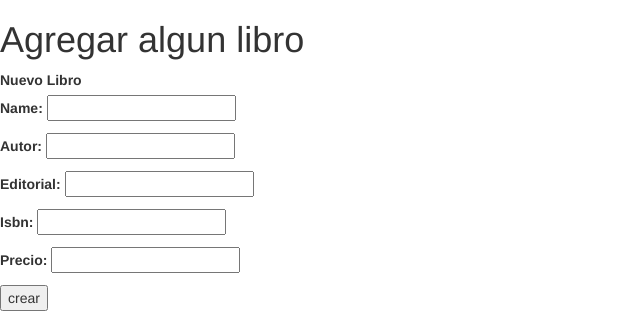
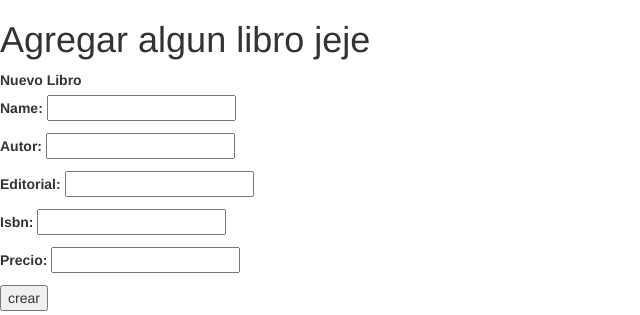
Before and after one commit to JOSESILVASERNA/examen_unidad1, a Django app: page /agregar_libro/ in a window 1280 px wide. Shown: the top 315 px of the page, without its empty margins (0-640 px from the left). Run offline with Django 3.2, Linux system fonts and the light colour scheme; some libraries are stand-ins or nearby versions.

Commit message:
Examen Unidad 1 V2

```diff
--- a/biblioteca/libros/templates/agregar_libro.html
+++ b/biblioteca/libros/templates/agregar_libro.html
@@ -1,7 +1,7 @@
 {% extends "base.html" %}
 
 {%block content%}
-  <h1>Agregar algun libro</h1>
+  <h1>Agregar algun libro jeje</h1>
   <form class="" action="" method="POST">{% csrf_token %}
     <label for="">Nuevo Libro</label>
     {{form.as_p}}
```
